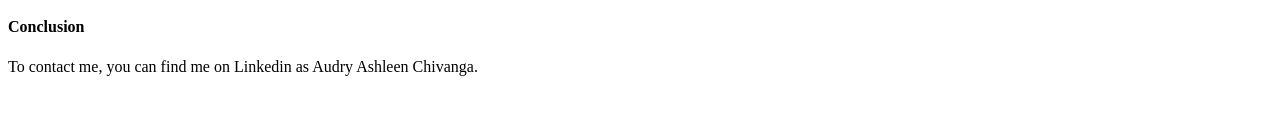
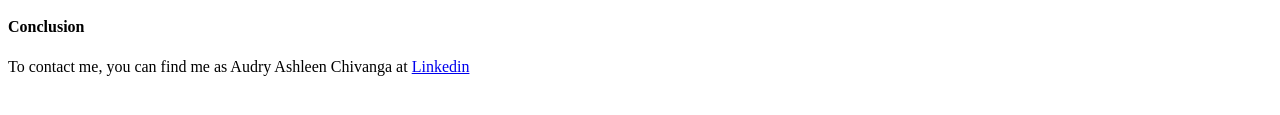
Before and after one commit to AudryAshleenChivanga/alu-web-development, a plain HTML site: page html_basic/index.html in a window 1280 px wide. Shown: the part 263-378 px from the top of the page. Drawn offline with Linux system fonts and the light colour scheme.

Commit message:
Updated Cool website

```diff
--- a/html_basic/index.html
+++ b/html_basic/index.html
@@ -25,6 +25,6 @@
     <p>Although I am studying web development, I hope to learn more about machine learning so that I can train AI models and improve application functionality.</p>
 
     <h4>Conclusion</h4>
-    <p>To contact me, you can find me on Linkedin as Audry Ashleen Chivanga.</p>
+    <p>To contact me, you can find me as Audry Ashleen Chivanga at <a href="https://www.linkedin.com/in/audry-ashleen-chivanga-081175231/">Linkedin</a>
 </body>
 </html>
```
